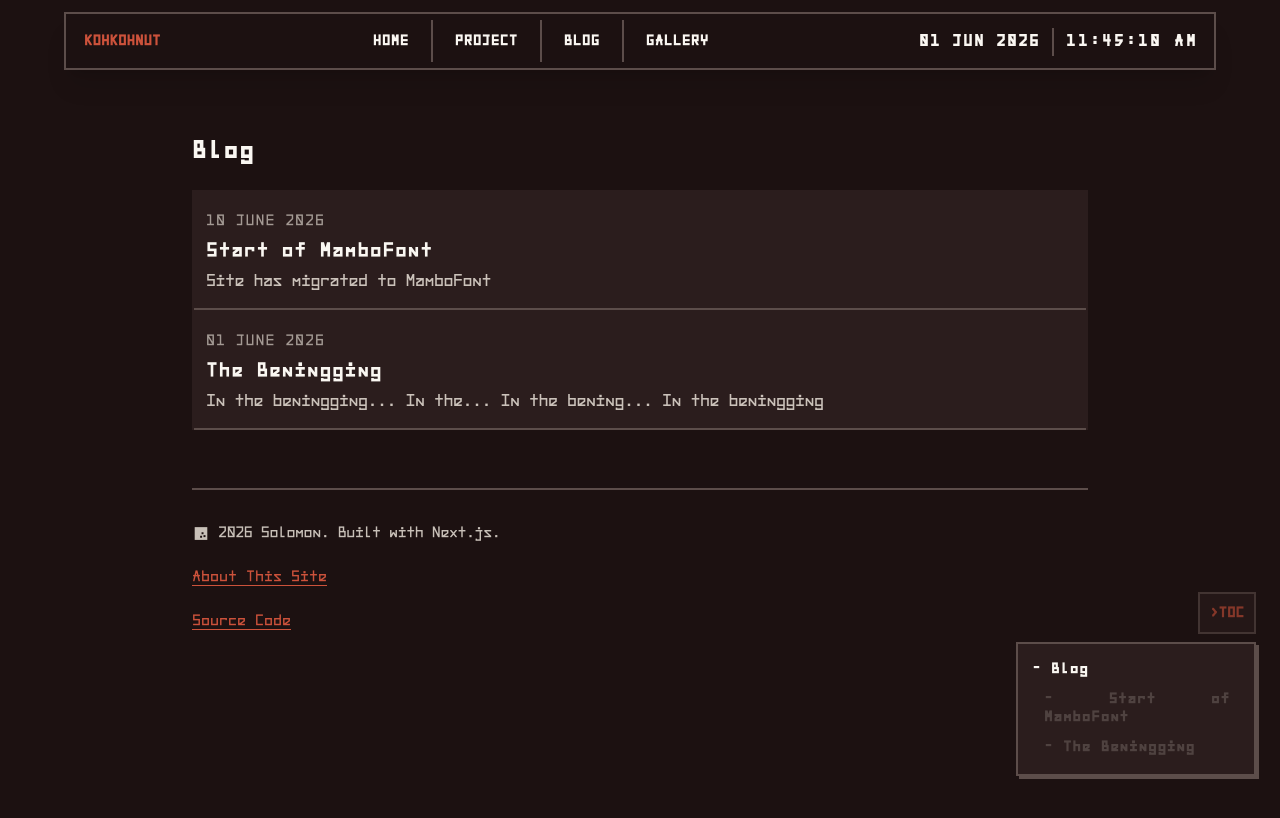
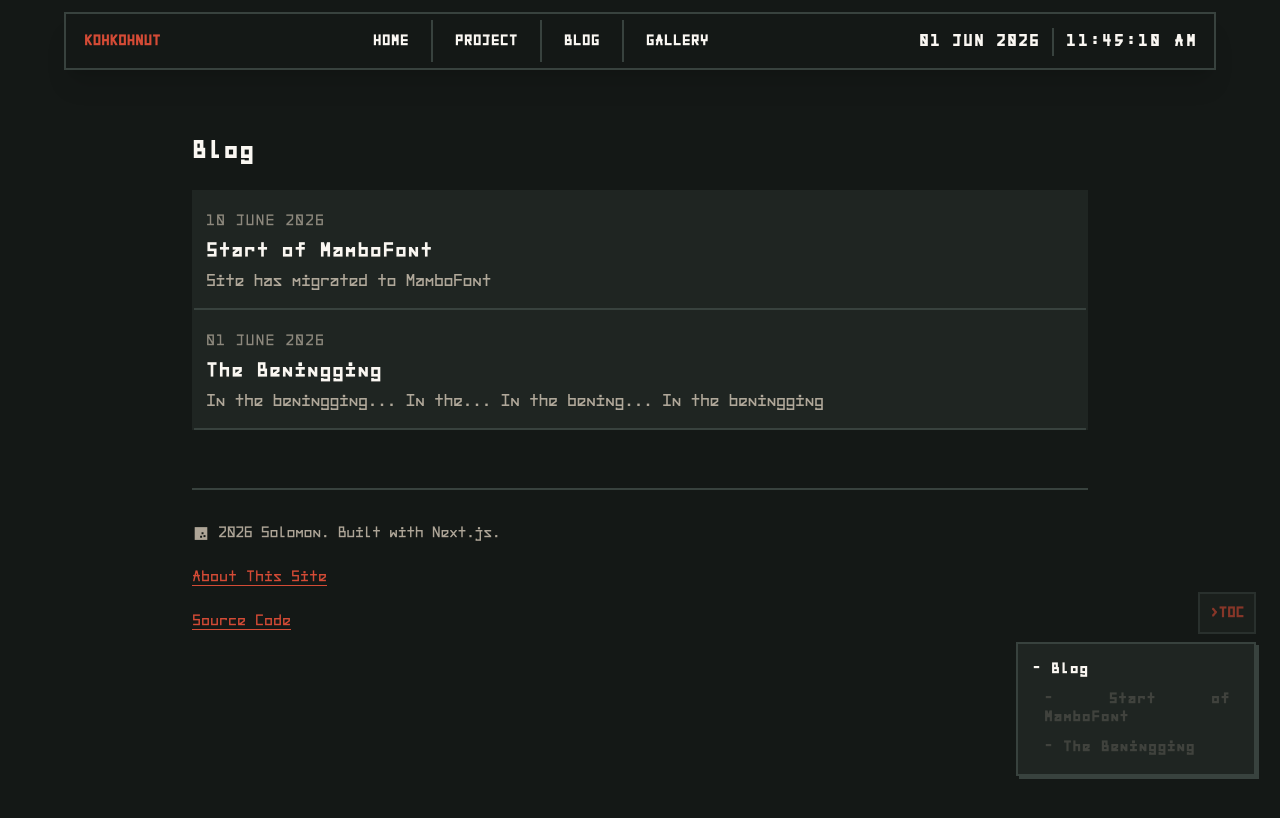
Before and after one commit to ProjectMambo/MamboFolio, a Next.js app: page /blog in a window 1280 px wide. Shown: the top 818 px of the page. Built offline with nearby package versions, Linux system fonts and the light colour scheme.

Commit message:
feat: Add theme switcher; Update theme
- Brand button now switch theme between light/dark
- new ThemeContext for switching theme
- Update theme to less brownish

```diff
--- a/src/app/layout.tsx
+++ b/src/app/layout.tsx
@@ -4,6 +4,7 @@ import type { Metadata } from "next";
 import Bar from "@/modules/Bar";
 import "@/styles/globals.css";
 
+import { ThemeProvider } from "@/context/ThemeContext";
 import { Entry } from "@/components/Interfaces";
 
 export const metadata: Metadata = {
@@ -69,8 +70,10 @@ export default function RootLayout({
     return (
         <html lang="en" className={mambo.variable}>
             <body className="antialiased min-h-screen bg-bg text-fg font-mono">
-                <Bar navItems={navConfig} />
-                {children}
+                <ThemeProvider>
+                    <Bar navItems={navConfig} />
+                    {children}
+                </ThemeProvider>
             </body>
         </html>
     );
--- /dev/null
+++ b/src/context/ThemeContext.tsx
@@ -0,0 +1,42 @@
+"use client";
+import { createContext, useContext, useEffect, useState } from "react";
+
+type ThemeMode = "light" | "dark";
+
+type ThemeContextType = {
+    theme: ThemeMode;
+    toggleTheme: () => void;
+};
+
+function getInitialTheme(): ThemeMode {
+    if (typeof window === "undefined") return "dark";
+    const saved = localStorage.getItem("mambo-theme");
+    return saved === "light" || saved === "dark" ? saved : "dark";
+}
+
+const ThemeContext = createContext<ThemeContextType>({
+    theme: "dark",
+    toggleTheme: () => {},
+});
+
+export function ThemeProvider({ children }: { children: React.ReactNode }) {
+    const [theme, setTheme] = useState<ThemeMode>(getInitialTheme);
+
+    useEffect(() => {
+        document.documentElement.setAttribute("data-theme", theme);
+    }, [theme]);
+
+    const toggleTheme = () => {
+        const next: ThemeMode = theme === "dark" ? "light" : "dark";
+        setTheme(next);
+        localStorage.setItem("mambo-theme", next);
+    };
+
+    return (
+        <ThemeContext.Provider value={{ theme, toggleTheme }}>
+            {children}
+        </ThemeContext.Provider>
+    );
+}
+
+export const useTheme = () => useContext(ThemeContext);
--- a/src/modules/Bar.tsx
+++ b/src/modules/Bar.tsx
@@ -8,7 +8,7 @@ import Button from "@/components/Button";
 import Divider from "@/components/Divider";
 import Clock from "@/components/bar/Clock";
 import { useScrollDirection } from "@/hooks/useScrollDirection";
-
+import { useTheme } from "@/context/ThemeContext";
 import { Entry } from "@/components/Interfaces";
 
 /**
@@ -169,6 +169,7 @@ export default function Bar({
     const isVisible = useScrollDirection(40);
     const itemRefs = useRef<(HTMLDivElement | null)[]>([]);
     const [sameRow, setSameRow] = useState<boolean[]>([]);
+    const { theme, toggleTheme } = useTheme();
 
     useEffect(() => {
         const checkRows = () => {
@@ -197,7 +198,7 @@ export default function Bar({
             <div className={twMerge(barStyles, "overflow-hidden")}>
                 <Button
                     label={brand.label}
-                    link={brand.link}
+                    onClick={toggleTheme}
                     className="uppercase px-4"
                     border="none"
                     bg="none"
--- a/src/styles/globals.css
+++ b/src/styles/globals.css
@@ -4,15 +4,6 @@
 @import "./mambooutbacklight.css";
 @import "./mamboorchedark.css";
 @import "./mambooutbackdark.css";
-
-[data-theme="light"] {
-    @import "./mamboorchelight.css";
-    @import "./mambooutbacklight.css";
-}
-[data-theme="dark"] {
-    @import "./mamboorchedark.css";
-    @import "./mambooutbackdark.css";
-}
 
 /**
  * Entry point for global style declarations. Orchestrates systemic Tailwind v4 theme configurations,
--- a/src/styles/mamboorchedark.css
+++ b/src/styles/mamboorchedark.css
@@ -1,15 +1,15 @@
-:root {
-  --bg: #1C1111;
-  --bg_surface: #2B1D1D;
-  --border: #5C4D4A;
+[data-theme="dark"] {
+  --bg: #141816;
+  --bg_surface: #1F2522;
+  --border: #38423E;
   --fg: #FAF7F2;
-  --fg_muted: #F3ECE2;
-  --comment: #E1D5C3;
-  --brand: #CC523B;
+  --fg_muted: #D5C9B8;
+  --comment: #8A9A86;
+  --brand: #D44B36;
   --brand_hover: #A93622;
-  --interactive: #5C705A;
-  --interactive_hover: #3D524A;
+  --interactive: #6E856B;
+  --interactive_hover: #5C705A;
   --success: #5C705A;
   --warning: #D3A774;
-  --error: #CC523B;
+  --error: #D44B36;
 }
--- a/src/styles/mamboorchelight.css
+++ b/src/styles/mamboorchelight.css
@@ -1,4 +1,4 @@
-:root {
+[data-theme="light"] {
   --bg: #FAF7F2;
   --bg_surface: #F3ECE2;
   --border: #E1D5C3;
--- a/src/styles/mambooutbackdark.css
+++ b/src/styles/mambooutbackdark.css
@@ -1,4 +1,4 @@
-:root {
+[data-theme="dark"] {
   --abyssal_bark: #fdfaf2;
   --burnt_charcoal: #ebdcd0;
   --canyon_floor: #4a3532;
--- a/src/styles/mambooutbacklight.css
+++ b/src/styles/mambooutbacklight.css
@@ -1,4 +1,4 @@
-:root {
+[data-theme="light"] {
   --abyssal_bark: #141a17;
   --burnt_charcoal: #1c1615;
   --canyon_floor: #2b2120;
```
Also changed, not shown: 1 other file (tests, documents, lock files or other folders).
